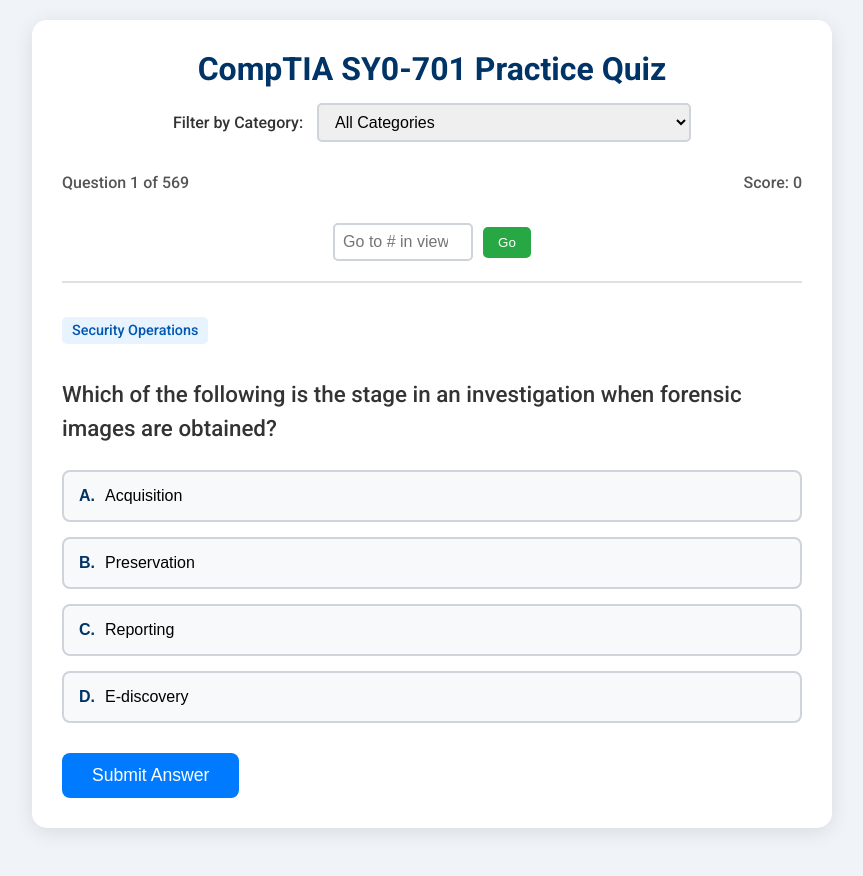
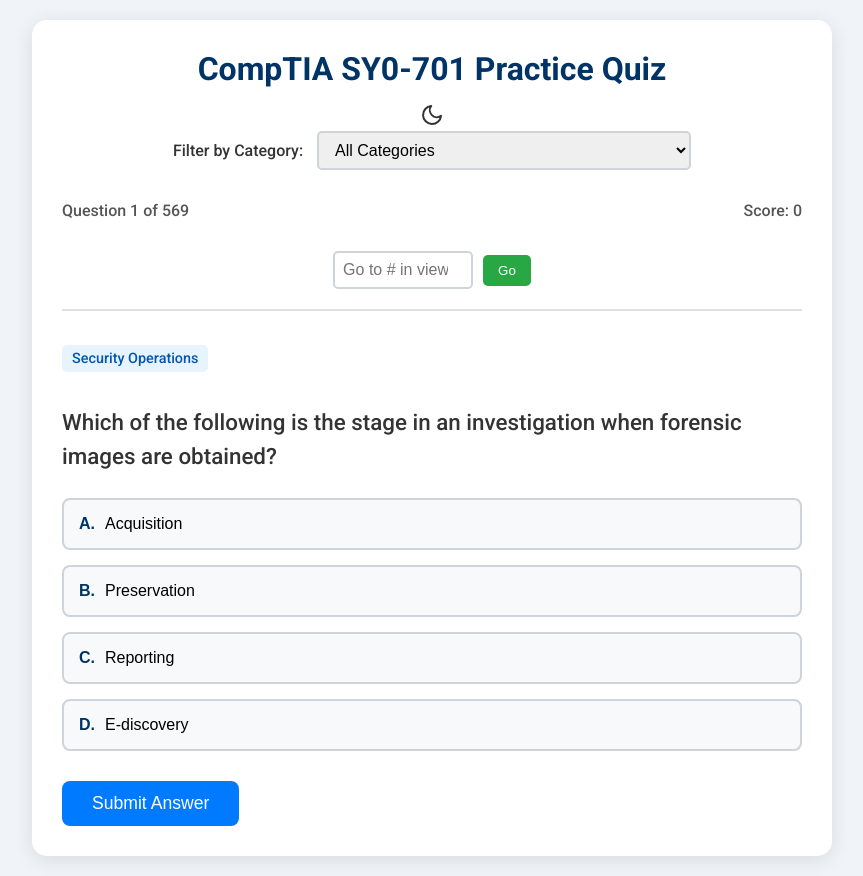
Before and after one commit to astral-fate/Cyber-Advance-for-Women-in-MENA, a plain HTML site: page quiz/mockup1.html in a window 1280 px wide. Shown: the whole page, without its empty margins (208-1071 px from the left). Before the commit the page ends 848 px from the top, so only its background shows below. Drawn offline with Linux system fonts and the light colour scheme.

Commit message:
Update mockup1.html

```diff
--- a/quiz/mockup1.html
+++ b/quiz/mockup1.html
@@ -12,13 +12,15 @@
         <div id="quiz-header">
             <h1>CompTIA SY0-701 Practice Quiz</h1>
 
-            <!-- New Category Filter -->
+            <div id="dark-mode-toggle" title="Toggle dark mode">
+                <svg xmlns="http://www.w3.org/2000/svg" width="24" height="24" viewBox="0 0 24 24" fill="none" stroke="currentColor" stroke-width="2" stroke-linecap="round" stroke-linejoin="round" class="feather feather-moon"><path d="M21 12.79A9 9 0 1 1 11.21 3 7 7 0 0 0 21 12.79z"></path></svg>
+            </div>
+
             <div id="category-filter-container">
                 <label for="category-filter">Filter by Category:</label>
                 <select id="category-filter">
                     <option value="all">All Categories</option>
-                    <!-- Categories will be dynamically inserted here -->
-                </select>
+                    </select>
             </div>
 
             <div id="quiz-progress">
```
